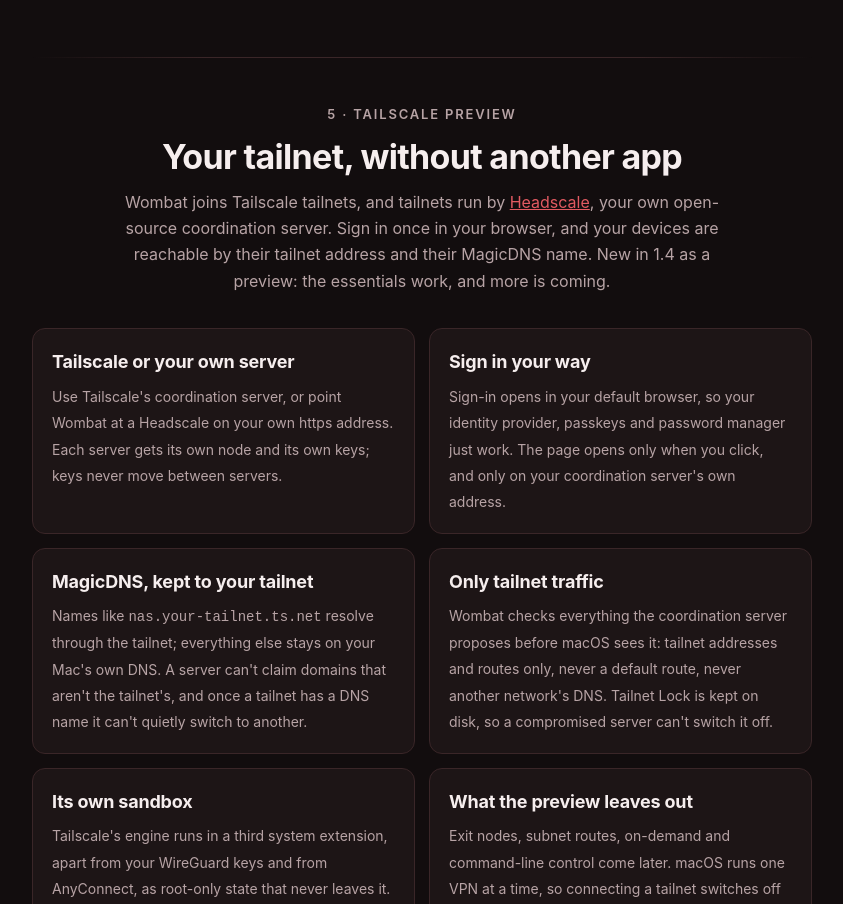
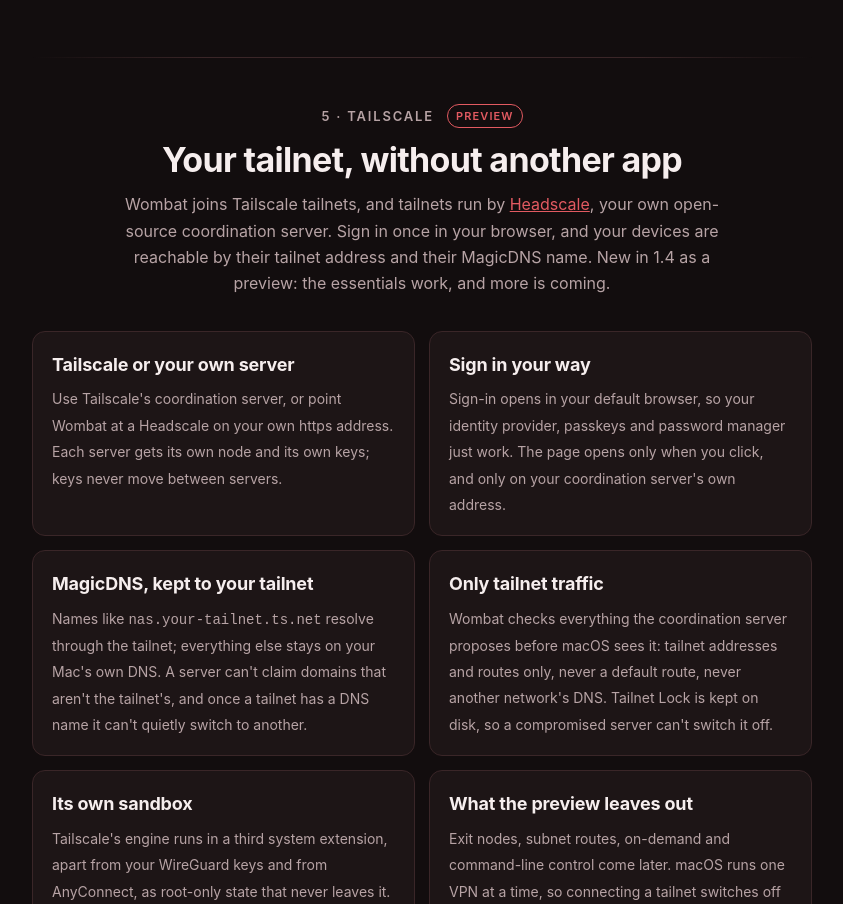
Before and after one commit to ventz/wombat-vpn, a plain HTML site: page site/index.html in a window 1280 px wide. Shown: the part 7353-8257 px from the top of the page, without its empty margins (218-1061 px from the left). Drawn offline with Linux system fonts and the light colour scheme; no server answers; files whose address does not match are found by name.

Commit message:
Style the site's Preview badge
The Tailscale section's eyebrow already carried a "Preview" badge,
but it rendered as plain text. Add a .badge rule: a red outlined pill
in --red-lift (5.39:1 contrast), matching the eyebrow's letter spacing.

```diff
--- a/site/index.html
+++ b/site/index.html
@@ -172,6 +172,17 @@
     font-weight: 600;
     margin: 0 0 12px;
     text-align: center;
+  }
+  .badge {
+    display: inline-block;
+    margin-left: 8px;
+    padding: 2px 8px;
+    border: 1px solid var(--red-lift);
+    border-radius: 999px;
+    color: var(--red-lift);
+    font-size: 11px;
+    letter-spacing: .1em;
+    vertical-align: 1px;
   }
 
   /* The three pillars, in the order they matter: security, ease, power */
```
